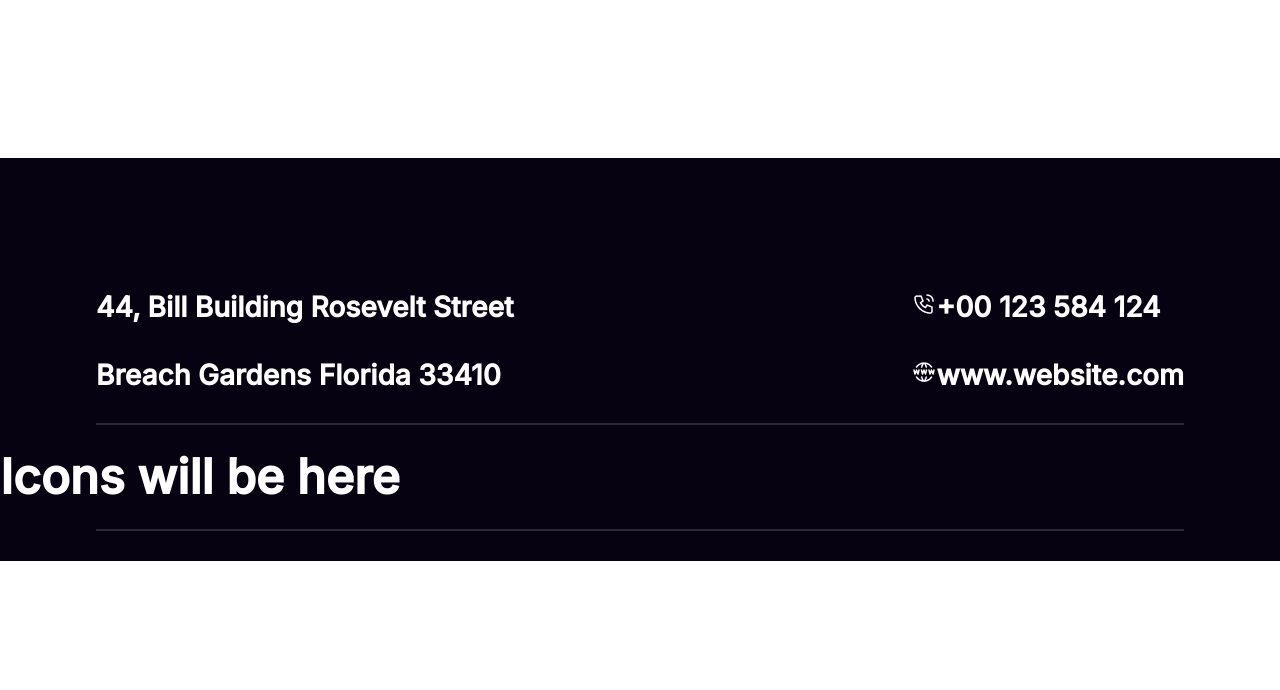
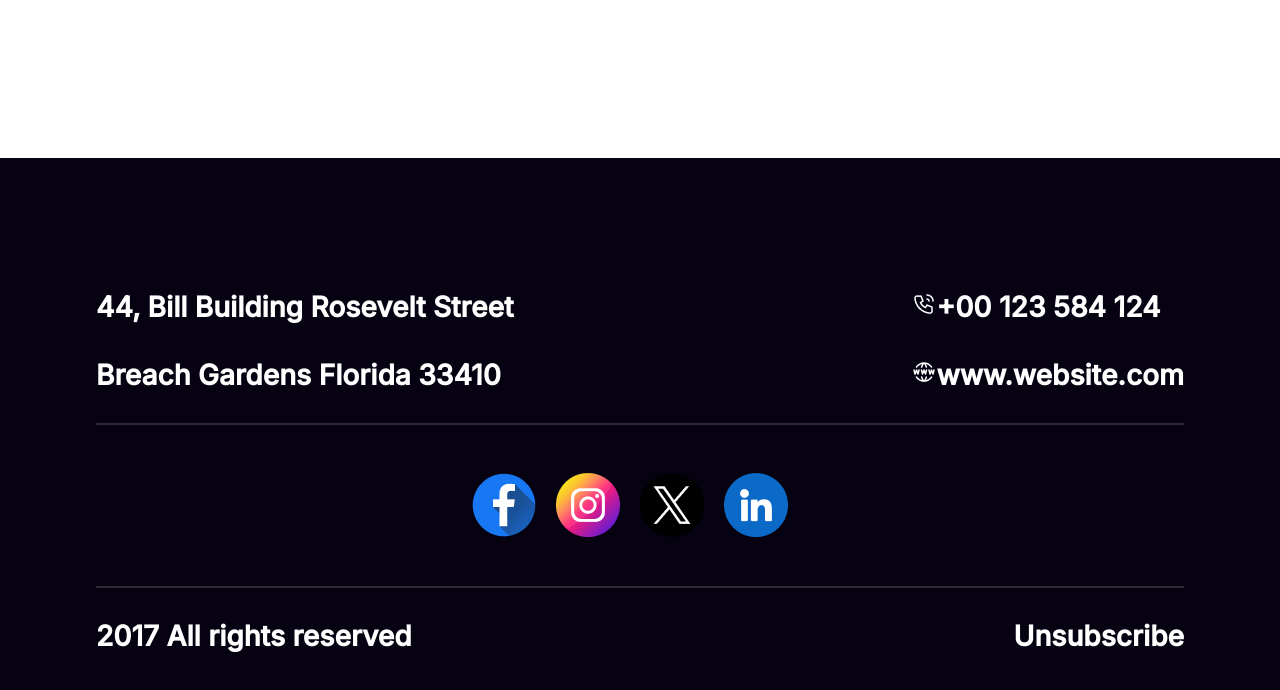
Before and after one commit to abu112bakr/abubakr-ph-assignment-1, a plain HTML site: page index.html in a window 1280 px wide. Shown: the part 3423-4113 px from the top of the page. Before the commit the page ends 3984 px from the top, so only its background shows below. Drawn offline with Linux system fonts and the light colour scheme.

Commit message:
footer completed

```diff
--- a/index.html
+++ b/index.html
@@ -72,7 +72,7 @@
 
         </section> -->
         <footer>
-            <div class="footer-row-one">
+            <div class="footer-row-one"> <!-- width: 85%; margin: auto; display: flex; flex-wrap: wrap; align-items: flex-start; justify-content: space-between; -->
                 <div class="row-one-col-one">
                     <h3>44, Bill Building Rosevelt Street</h3>
                     <h3>Breach Gardens Florida 33410</h3>
@@ -86,11 +86,22 @@
             <div class="footer-row-two">  <!-- no flex -->
                 <div class="footer-row-two-line-one"></div>
                 <div class="footer-row-two-icons"> <!-- flex-->
-                    <h1>Icons will be here</h1>
+                    <!-- <h1>Icons will be here</h1> -->
+                    <img class="footer-icons"src="images/icons/Facebook.png" alt="Icon 1">
+                    <img class="footer-icons" src="images/icons/Instagram.png" alt="Icon 2">
+                    <img class="footer-icons" src="images/icons/Twitter.png" alt="Icon 3">
+                    <img class="footer-icons" src="images/icons/Linkedin.png" alt="Icon 4">
                 </div>
                 <div class="footer-row-two-line-two"></div>
             </div>
-            <div class="footer-row-three"></div>
+            <div class="footer-row-three">
+                <div class="footer-row-three-col-one">
+                    <h3>2017 All rights reserved</h3>
+                </div>
+                <div class="footer-row-three-col-two">
+                    <h3>Unsubscribe</h3>
+                </div>
+            </div>
         </footer>
     </main>
 
--- a/styles/style.css
+++ b/styles/style.css
@@ -217,7 +217,22 @@ footer{
     background-color: rgba(255, 255, 255, 0.15);
     height: 2px;
 }
+/* <div class="footer-row-two-icons"> <!-- flex--> */
+.footer-row-two-icons{
+    display: flex;
+    justify-content: center;
+    align-items: center;
+    margin-top: 48px;
+    margin-bottom: 48px;
 
+}
+.icon {
+    margin: 10px; /* Add styling for icons here */
+
+  }
+.footer-icons{
+    margin-right: 20px;
+}
 .footer-row-two-line-two{
     width:85%;
     margin: auto;
@@ -228,3 +243,12 @@ footer{
     background-color: rgba(255, 255, 255, 0.15);
     height: 2px;
 }
+
+.footer-row-three{
+    width: 85%;
+    margin: auto;
+    display: flex;
+    flex-wrap: wrap;
+    align-items: flex-start;
+    justify-content: space-between;
+}
```
